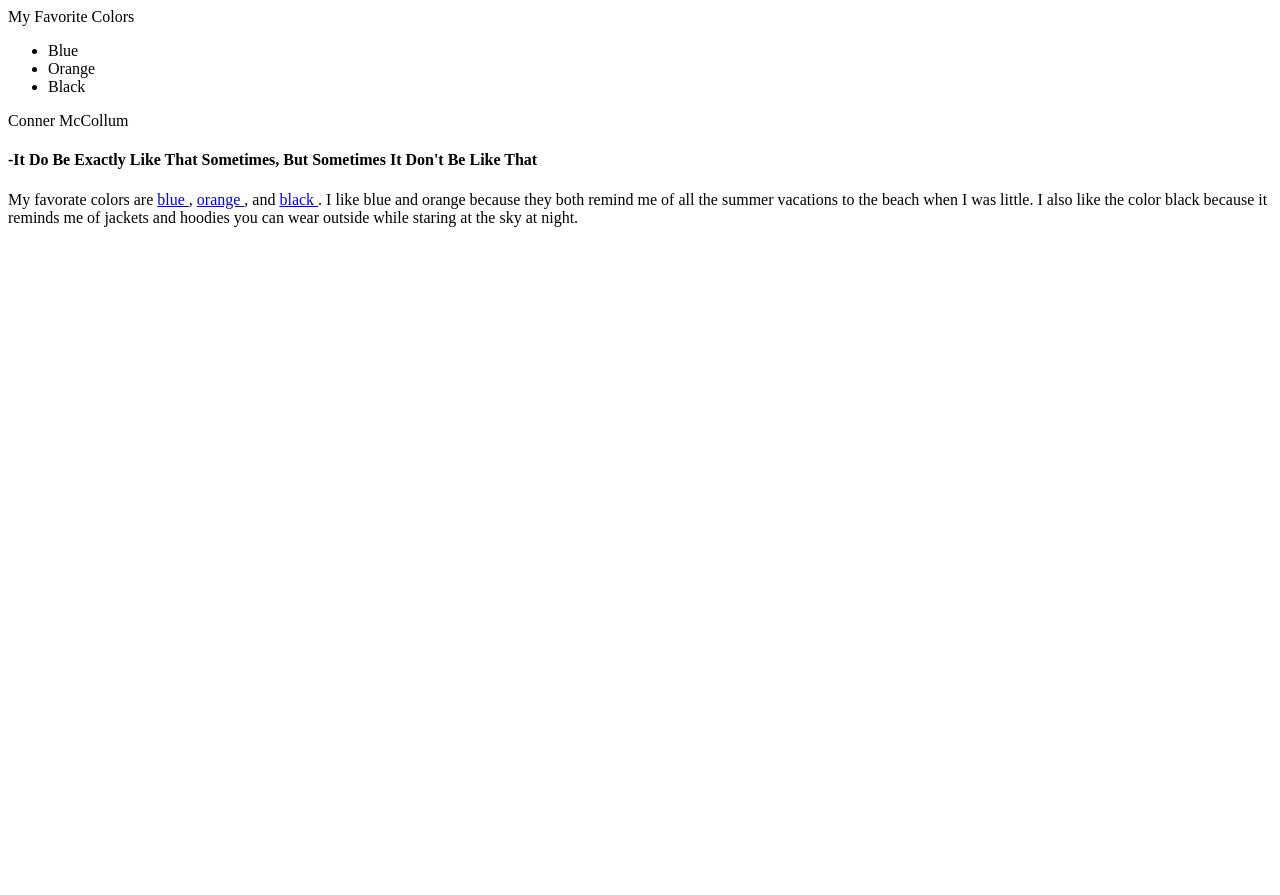
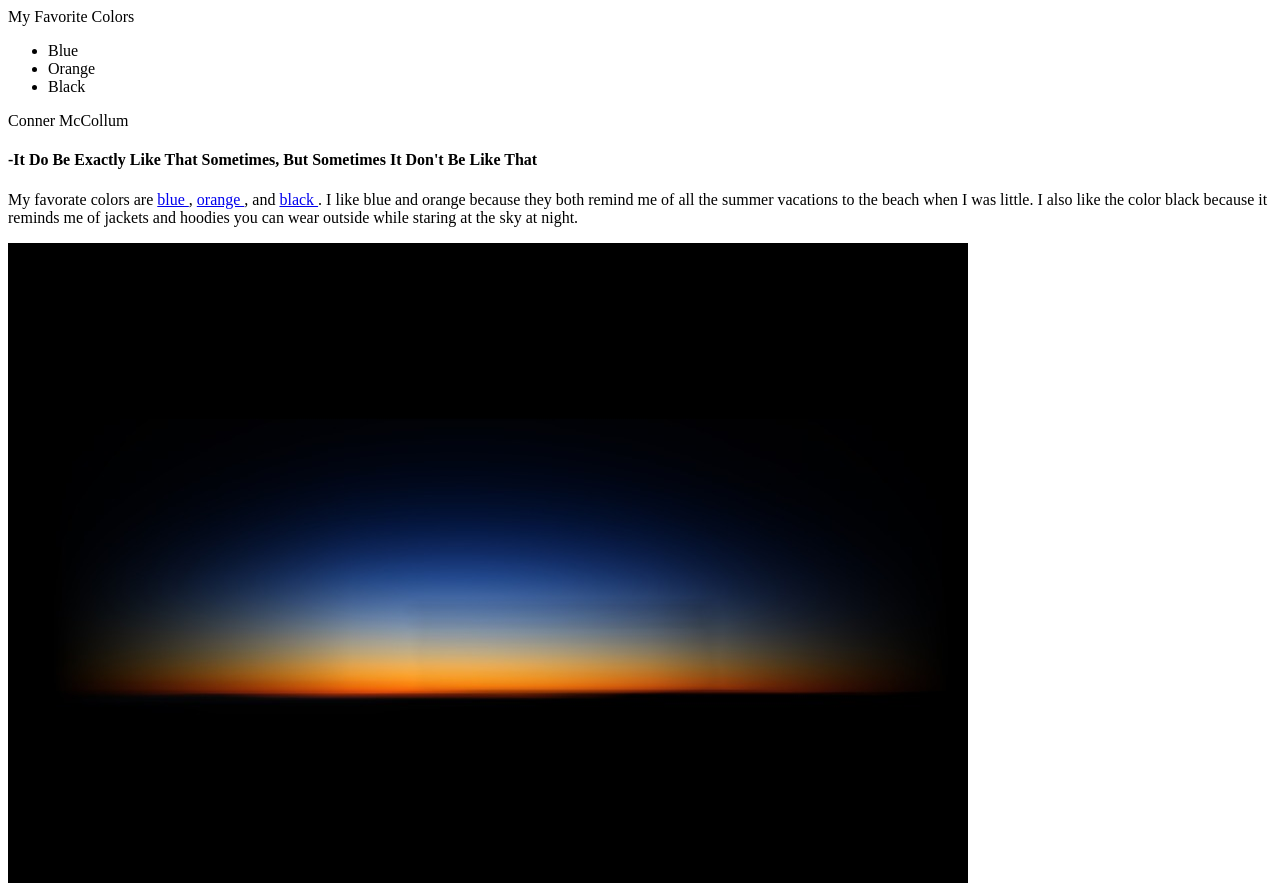
Before and after one commit to rauyazan/connermccollum, a plain HTML site: page index.html in a window 1280 px wide. Before the commit the page ends 800 px from the top, so only its background shows below. Drawn offline with Linux system fonts and the light colour scheme.

Commit message:
Just even more changes

```diff
--- a/index.html
+++ b/index.html
@@ -6,7 +6,7 @@
 
 
   <title> Conner McCollum </title>
-
+<meta charset="utf-8"/>
 
 </head>
 
@@ -14,11 +14,7 @@
 
 <body>
 
-  <div class= "container"
-
-  <div class= "nav"
-
-  <h2>My Favorite Colors</h2>
+  <div class="container" <div class="nav" <h2>My Favorite Colors</h2>
 
     <ul>
       <li>Blue</li>
@@ -29,13 +25,12 @@
   </div>
 
 
-<div class= "main"
-
-  <h1>Conner McCollum</h1>
+  <div class="main" <h1>Conner McCollum</h1>
     <h4>-It Do Be Exactly Like That Sometimes, But Sometimes It Don't Be Like That</h4>
     <p> My favorate colors are <a href="https://goo.gl/images/vgz4x6">blue </a>, <a href="https://goo.gl/images/Fx9om7">orange </a>, and <a href="https://goo.gl/images/iFSbUE">black </a>.
       I like blue and orange because they both remind me of all the summer vacations to the beach when I was little.
       I also like the color black because it reminds me of jackets and hoodies you can wear outside while staring at the sky at night.</p>
+  <img src="./Images/Sunset.jpg">
 
   </div>
 
```
Also changed, not shown: Images/Sunset.jpg (added). Lines whose indentation alone changed are shown as unchanged.
